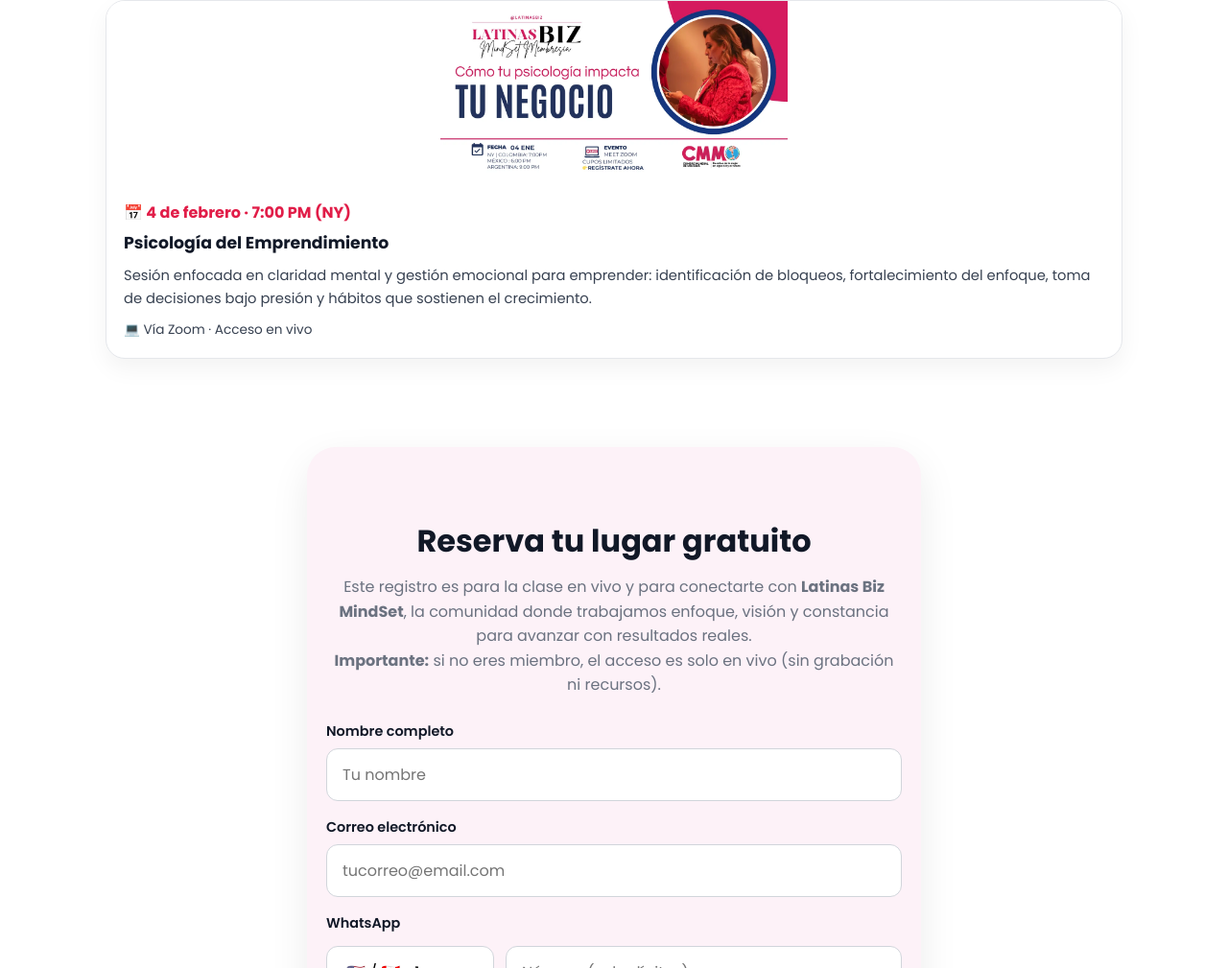
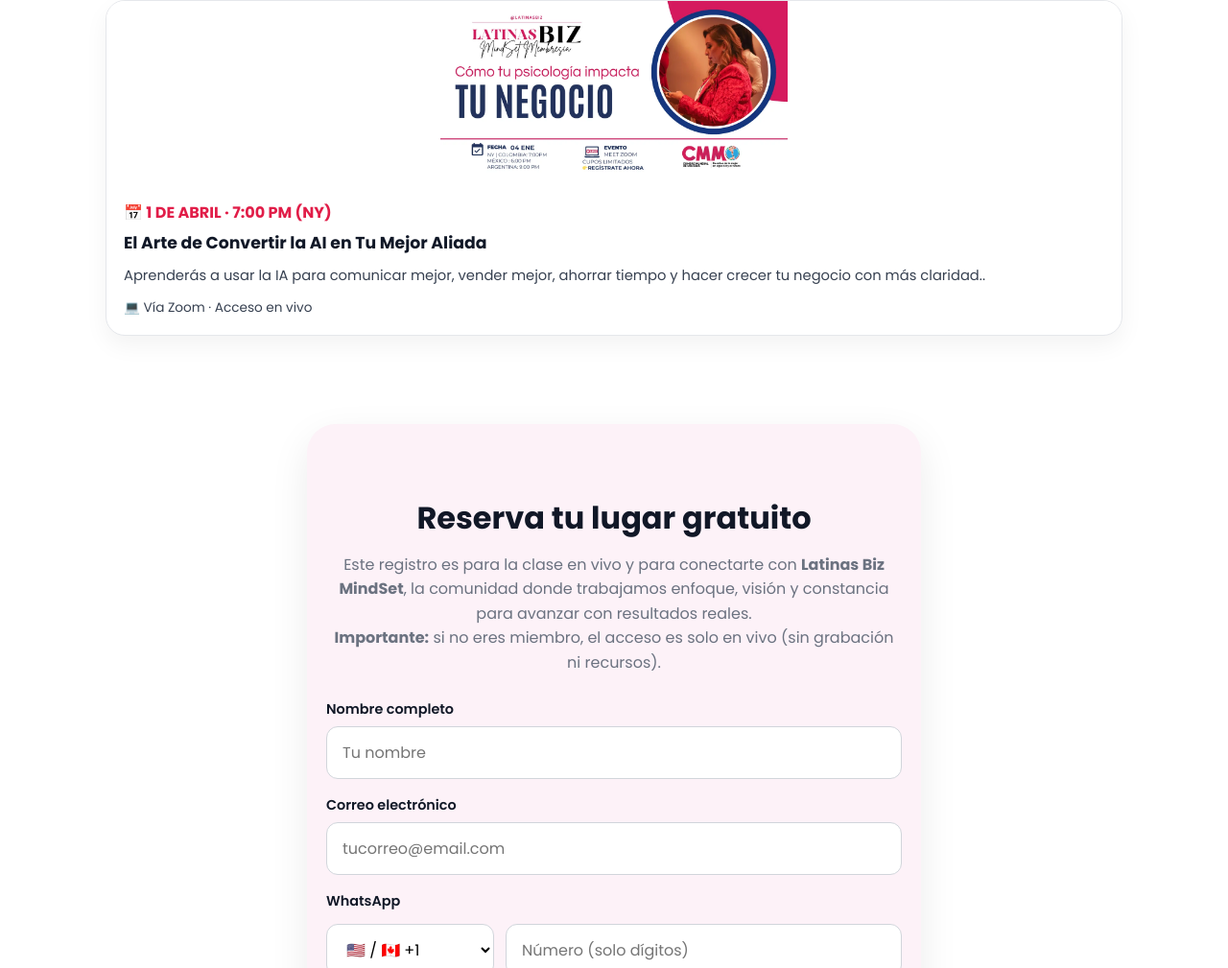
Before and after one commit to Latinas-Biz/mind-set, a plain HTML site: page index.html in a window 1280 px wide. Shown: the part 2904-3913 px from the top of the page at 96% size. Drawn offline with Linux system fonts and the light colour scheme.

Commit message:
Change event date and title for April session
Updated event date and title in index.html.

```diff
--- a/index.html
+++ b/index.html
@@ -545,11 +545,11 @@
         <img src="assets/img/clase-4-feb.webp?v=1" alt="Clase 4 de febrero">
       </div>
       <div class="class-content">
-        <div class="class-date">📅 4 de febrero · 7:00 PM (NY)</div>
-        <h3>Psicología del Emprendimiento</h3>
+        <div class="class-date">📅 1 DE ABRIL · 7:00 PM (NY)</div>
+        <h3>El Arte de Convertir la AI en Tu Mejor Aliada</h3>
         <p>
-          Sesión enfocada en claridad mental y gestión emocional para emprender: identificación de bloqueos,
-          fortalecimiento del enfoque, toma de decisiones bajo presión y hábitos que sostienen el crecimiento.
+          Aprenderás a usar la IA para comunicar mejor, vender mejor, ahorrar tiempo y hacer
+          crecer tu negocio con más claridad..
         </p>
         <div class="class-meta">💻 Vía Zoom · Acceso en vivo</div>
       </div>
```
